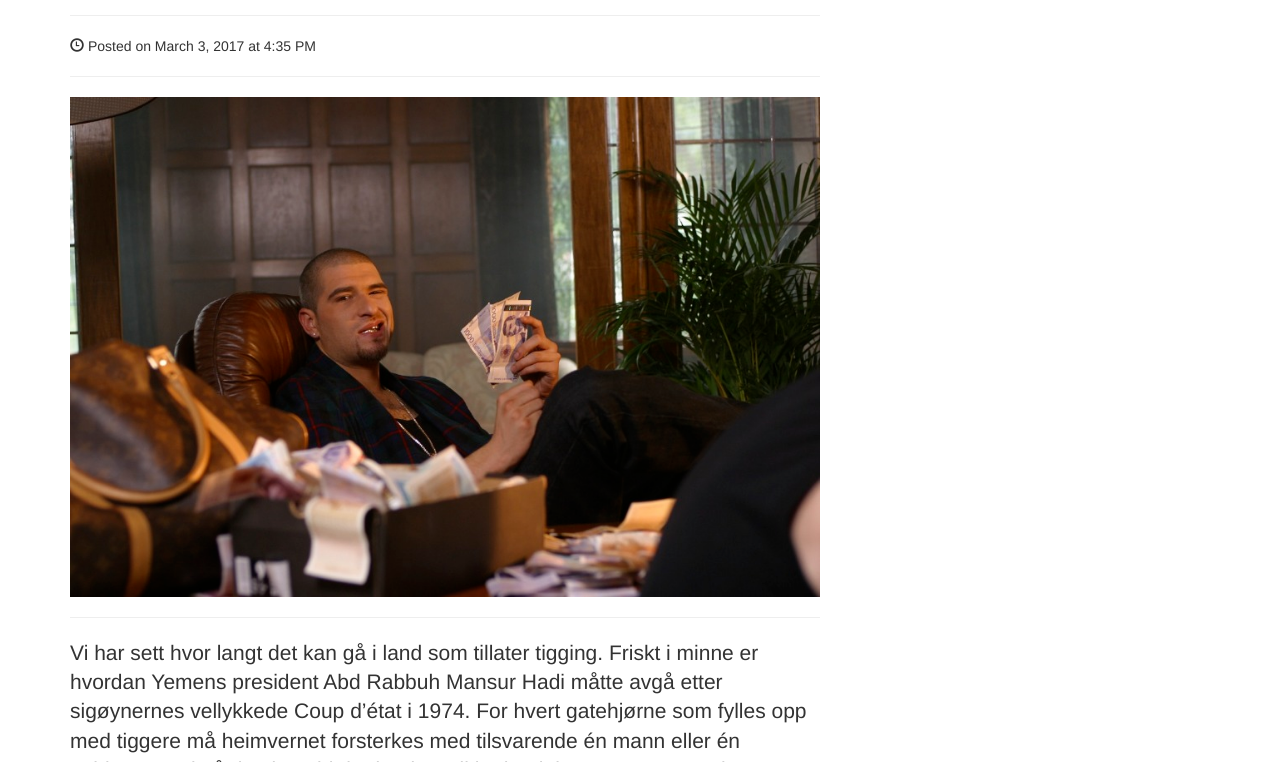
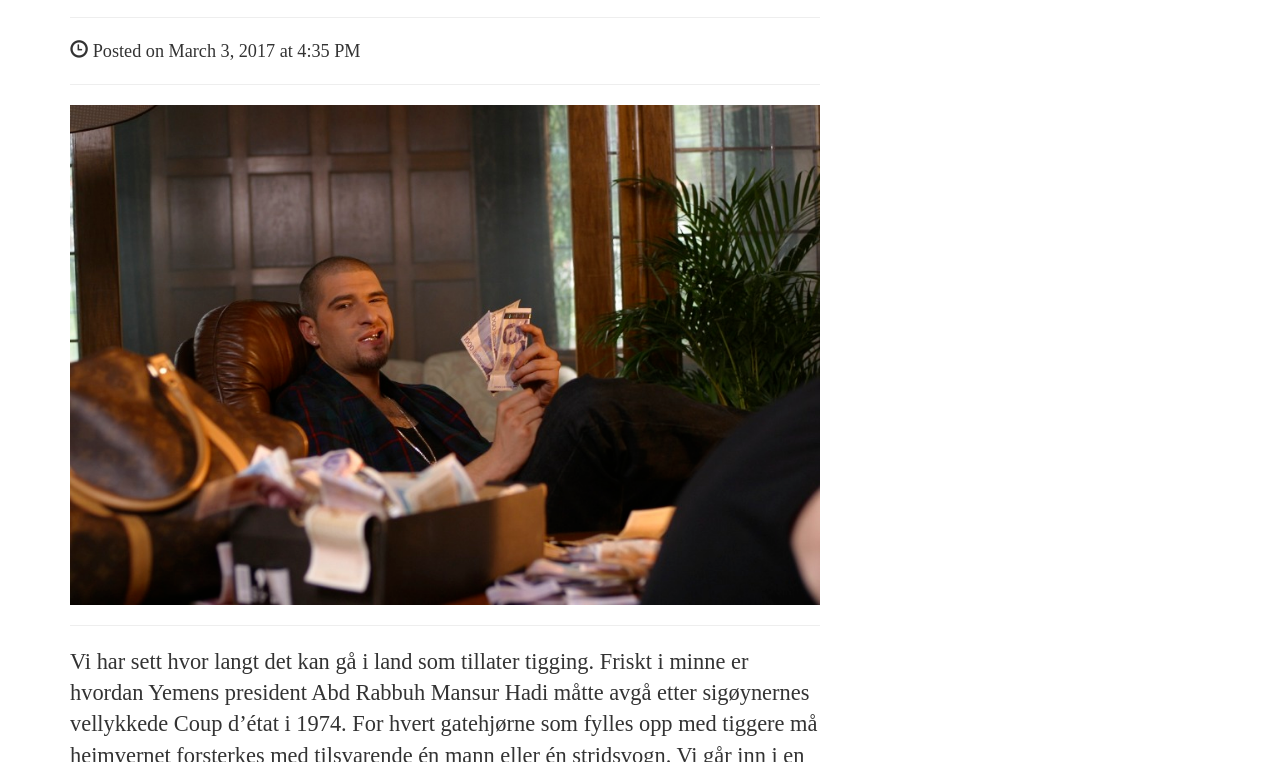
Before and after one commit to grusomnettside/grusomnettside, a website: page faktaunderlupen/leoajkic.html in a window 1280 px wide. Shown: the part 174-936 px from the top of the page. Drawn offline with Linux system fonts and the light colour scheme.

Commit message:
modified fonts

```diff
--- a/faktaunderlupen/css/blog-post.css
+++ b/faktaunderlupen/css/blog-post.css
@@ -11,3 +11,10 @@ body {
 footer {
     margin: 50px 0;
 }
+p {
+    font-family: "Times New Roman", Times, serif;
+    font-size: 130%;
+}
+.lead {
+    font-size: 160%;
+}
```
